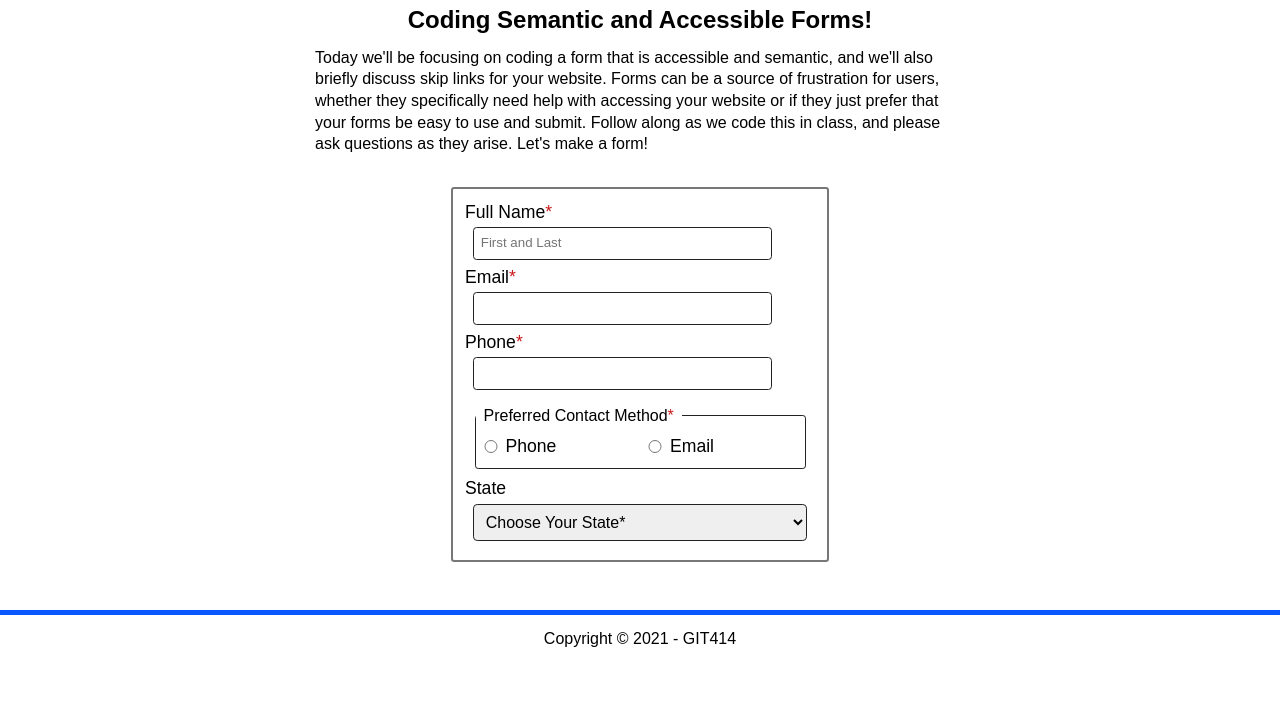
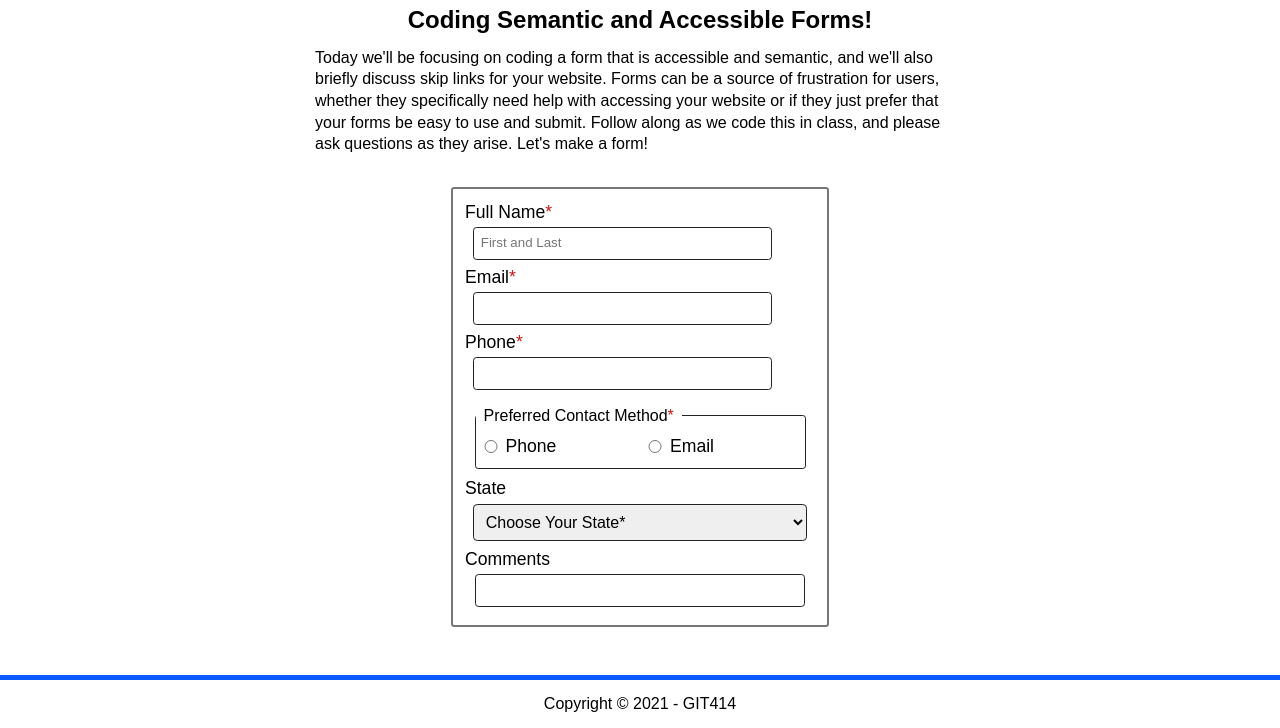
Before and after one commit to nwelsch1/1.2-assignment_accessible-form-page, a plain HTML site: page index.html in a window 1280 px wide. Shown: the part 508-1236 px from the top of the page. Before the commit the page ends 1171 px from the top, so only its background shows below. Drawn offline with Linux system fonts and the light colour scheme.

Commit message:
Update index.html

```diff
--- a/index.html
+++ b/index.html
@@ -102,6 +102,8 @@
                                 <option value="WI">Wisconsin</option>
                                 <option value="WY">Wyoming</option>
                         </select>
+                        <label for="comments">Comments</label>
+				        <input type="text" name="comments" id="comments">
                     </form>
                 </section>
             </article>
```
